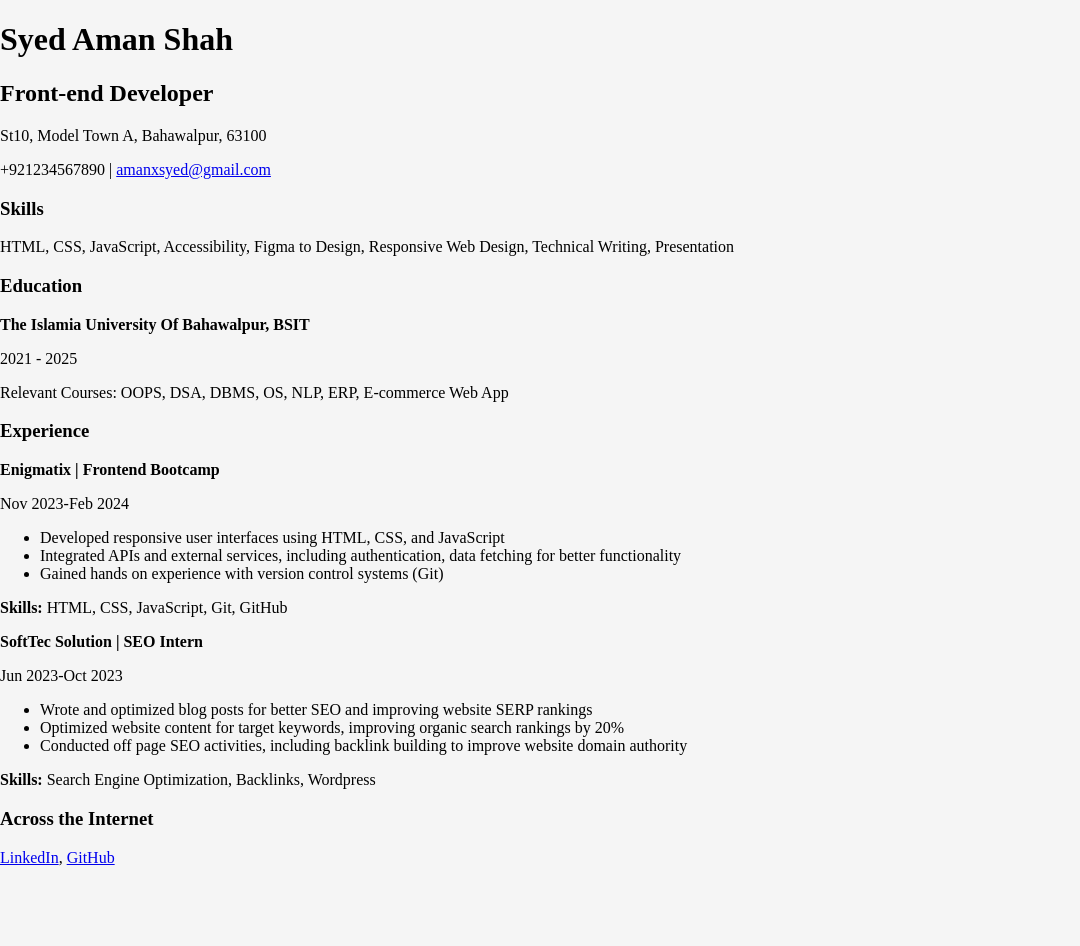
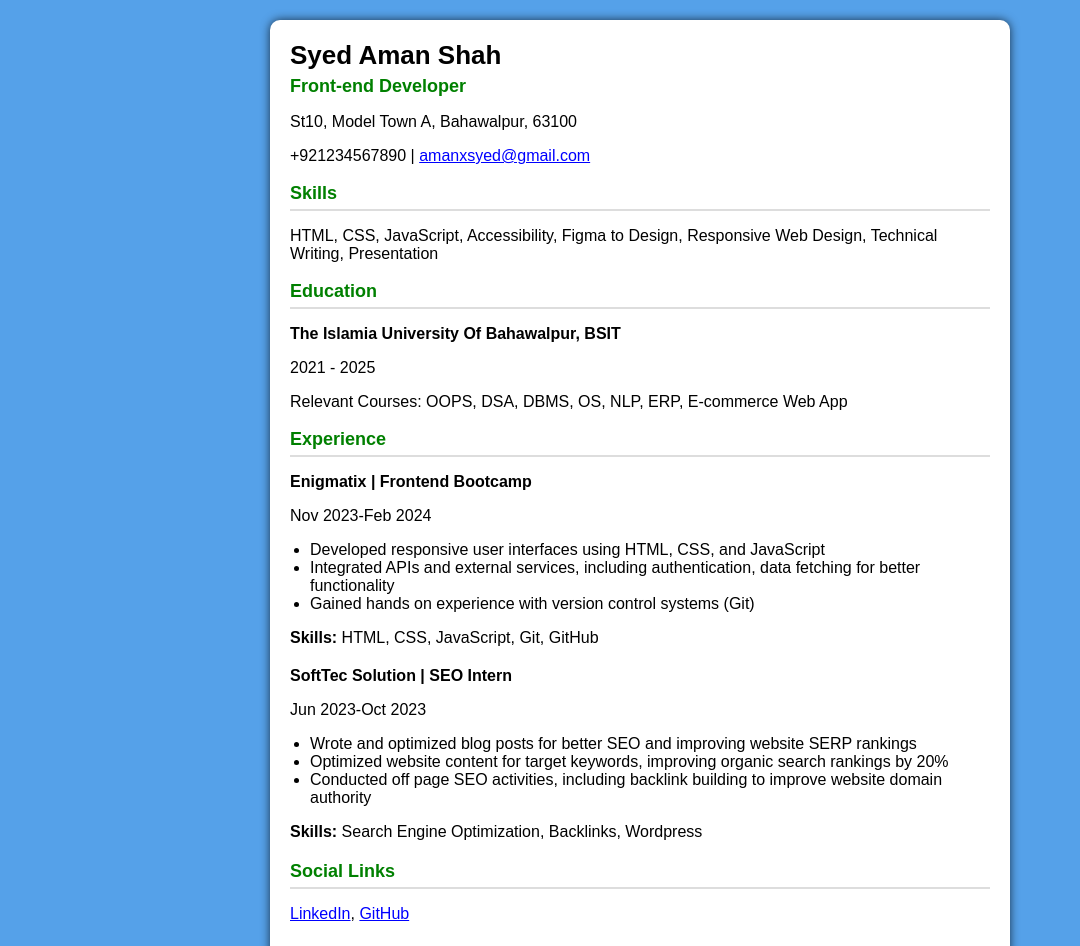
Before and after one commit to amanxsyed/Front-End-Mini-Projects, a plain HTML site: page Single-Page-Resume/index.html in a window 1280 px wide. Shown: the top 946 px of the page, without its empty margins (0-1080 px from the left). Before the commit the page ends 883 px from the top, so only its background shows below. Drawn offline with Linux system fonts and the light colour scheme.

Commit message:
Refactor Single Page Resume layout and styles; update section titles and improve overall design with new CSS styles

```diff
--- a/Single-Page-Resume/index.html
+++ b/Single-Page-Resume/index.html
@@ -15,6 +15,7 @@
             <p>St10, Model Town A, Bahawalpur, 63100</p>
             <p>+921234567890 | <a href="mailto:amanxsyed@gmail.com">amanxsyed@gmail.com</a></p>
         </header>
+
         <section>
             <h3 class="section-title">Skills</h3>
             <p>HTML, CSS, JavaScript, Accessibility, Figma to Design, Responsive Web Design, Technical Writing, Presentation</p>
@@ -53,7 +54,7 @@
         </section>
 
         <section>
-            <h3 class="section-title">Across the Internet</h3>
+            <h3 class="section-title">Social Links</h3>
             <p><a href="https://linkedin.com/in/amanxsyed">LinkedIn</a>, <a href="https://github.com/amanxsyed">GitHub</a></p>
         </section>
     </div>
--- a/Single-Page-Resume/styles.css
+++ b/Single-Page-Resume/styles.css
@@ -1,6 +1,45 @@
 body{
-    font-family: 'Times New Roman', Times, serif;
-    background-color: #f5f5f5;
+    font-family: Arial, sans-serif;
+    background-color: #55a1e9;
     margin: 0;
-    padding: 0;
+    padding: 20px;
 }
+.resume-container{
+    /* border: 1px solid black; */
+    max-width: 700px;
+    margin: auto;
+    background: #fff;
+    padding: 20px;
+    box-shadow: 0px 0px 10px rgba(0, 0, 0, 0.7);
+    border-radius: 10px;
+}
+
+h1{
+    font-size: 26px;
+    margin: 0;
+}
+.job-title {
+    color: green;
+    font-size: 18px;
+    margin-top: 5px;
+}
+.section-title {
+    color: green;
+    font-size: 18px;
+    border-bottom: 2px solid #ddd;
+    padding-bottom: 5px;
+    margin-bottom: 10px;
+}
+ul{
+    padding-left: 20px;
+}
+.job {
+    margin-bottom: 20px;
+}
+a {
+    color: blue;
+    text-decoration: underline;
+}
+a:hover{
+    color: green;
+}
```
Also changed, not shown: 1 other file.
